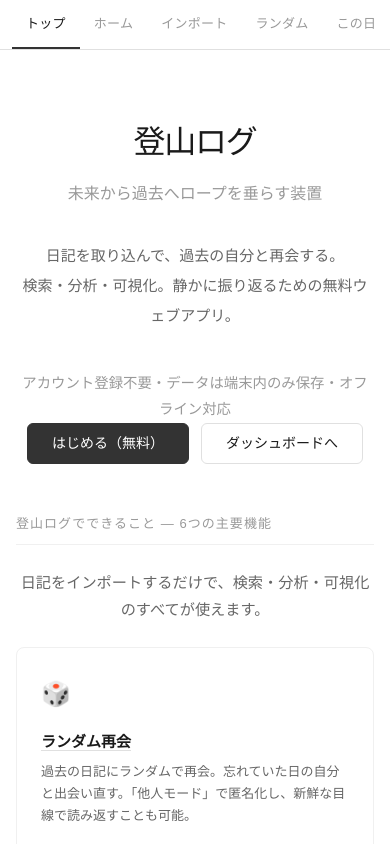
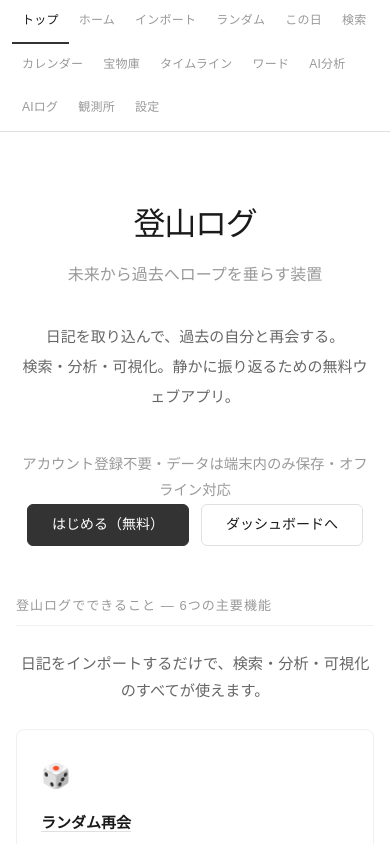
Before and after one commit to yurikachiba/mountain-climbing-log, a React (Vite) app: page / in a window 390 px wide. Shown: the top 844 px of the page. Built offline with nearby package versions, Linux system fonts and the light colour scheme.

Commit message:
fix: ナビゲーションを折り返し表示に変更
横スクロールから flex-wrap による折り返し表示に変更し操作性を改善。
リンク数が増えても全リンクが一覧で見えるように。

https://claude.ai/code/session_01VnNtSrAnUt2NHhctks7MBS

```diff
--- a/src/index.css
+++ b/src/index.css
@@ -63,11 +63,10 @@ body {
 
 .nav {
   display: flex;
+  flex-wrap: wrap;
   gap: 0;
   border-bottom: 1px solid var(--border);
   padding: 0 24px;
-  overflow-x: auto;
-  -webkit-overflow-scrolling: touch;
   background: var(--bg);
   position: sticky;
   top: 0;
@@ -76,10 +75,10 @@ body {
 
 .nav-link {
   display: block;
-  padding: 16px 20px;
+  padding: 12px 14px;
   color: var(--text-muted);
   text-decoration: none;
-  font-size: 0.875rem;
+  font-size: 0.8125rem;
   letter-spacing: 0.02em;
   white-space: nowrap;
   border-bottom: 2px solid transparent;
@@ -2249,8 +2248,8 @@ body {
   }
 
   .nav-link {
-    padding: 12px 14px;
-    font-size: 0.8125rem;
+    padding: 10px 10px;
+    font-size: 0.75rem;
   }
 
   .entry-card {
```
